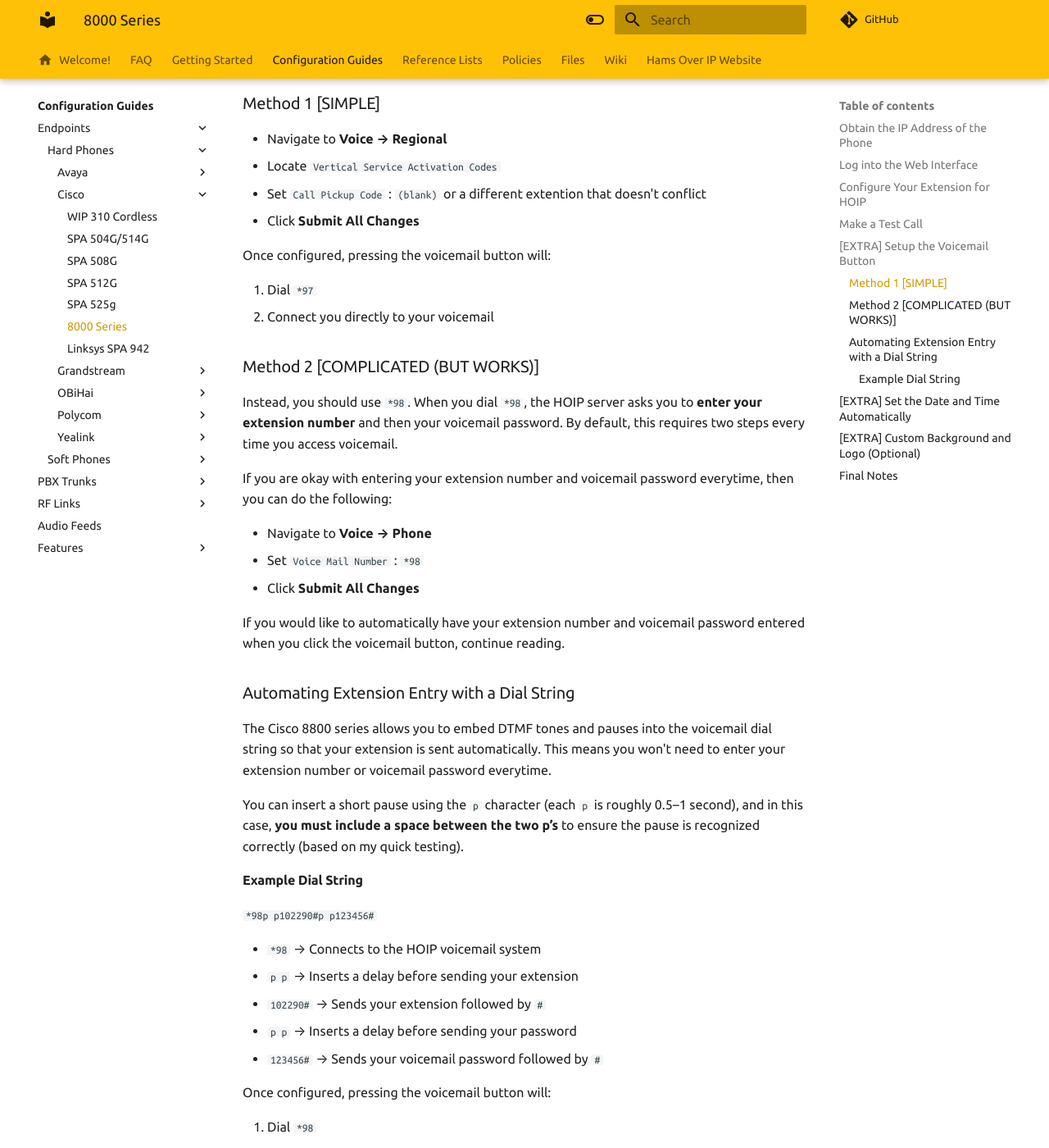
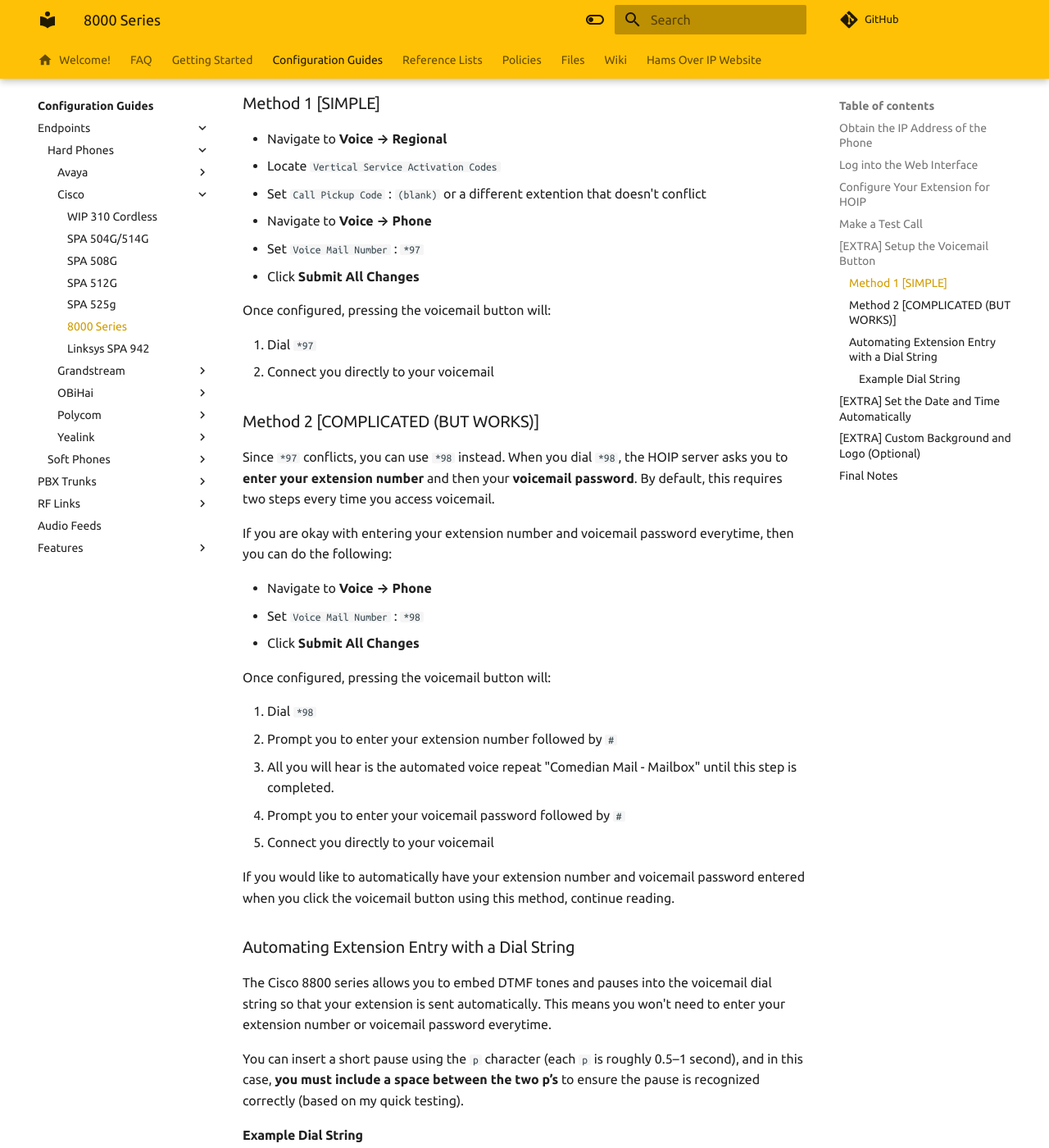
Before and after one commit to hamsoverip/wiki, an MkDocs documentation site: the page built from docs/guides/endpoints/hardphones/cisco-88xx.md, in a window 1280 px wide and 1400 px high, scrolled down 2468 px. Shown: the whole window at 82% size. Built offline with MkDocs 1.6.1 and Material for MkDocs 9.7.7, drawn with Linux system fonts in a browser that asks for light colours; comment, search, counter and statistics services are not loaded.

Commit message:
Update cisco-88xx.md

```diff
--- a/docs/guides/endpoints/hardphones/cisco-88xx.md
+++ b/docs/guides/endpoints/hardphones/cisco-88xx.md
@@ -81,6 +81,8 @@
 - Navigate to **Voice → Regional**
 - Locate `Vertical Service Activation Codes`
 - Set `Call Pickup Code` : `(blank)` or a different extention that doesn't conflict
+- Navigate to **Voice → Phone**
+- Set `Voice Mail Number` : `*97`
 - Click **Submit All Changes**
 
 Once configured, pressing the voicemail button will:
@@ -90,7 +92,7 @@
 
 ### Method 2 [COMPLICATED (BUT WORKS)]
 
-Instead, you should use `*98`. When you dial `*98`, the HOIP server asks you to **enter your extension number** and then your voicemail password. By default, this requires two steps every time you access voicemail.
+Since `*97` conflicts, you can use `*98` instead. When you dial `*98`, the HOIP server asks you to **enter your extension number** and then your **voicemail password**. By default, this requires two steps every time you access voicemail.
 
 If you are okay with entering your extension number and voicemail password everytime, then you can do the following:
 
@@ -98,7 +100,15 @@
 - Set `Voice Mail Number` : `*98`
 - Click **Submit All Changes**
 
-If you would like to automatically have your extension number and voicemail password entered when you click the voicemail button, continue reading.
+Once configured, pressing the voicemail button will:
+
+1. Dial `*98`
+2. Prompt you to enter your extension number followed by `#`
+   - All you will hear is the automated voice repeat "Comedian Mail - Mailbox" until this step is completed.
+4. Prompt you to enter your voicemail password followed by `#`
+5. Connect you directly to your voicemail
+
+If you would like to automatically have your extension number and voicemail password entered when you click the voicemail button using this method, continue reading.
 
 ### Automating Extension Entry with a Dial String
 
```
